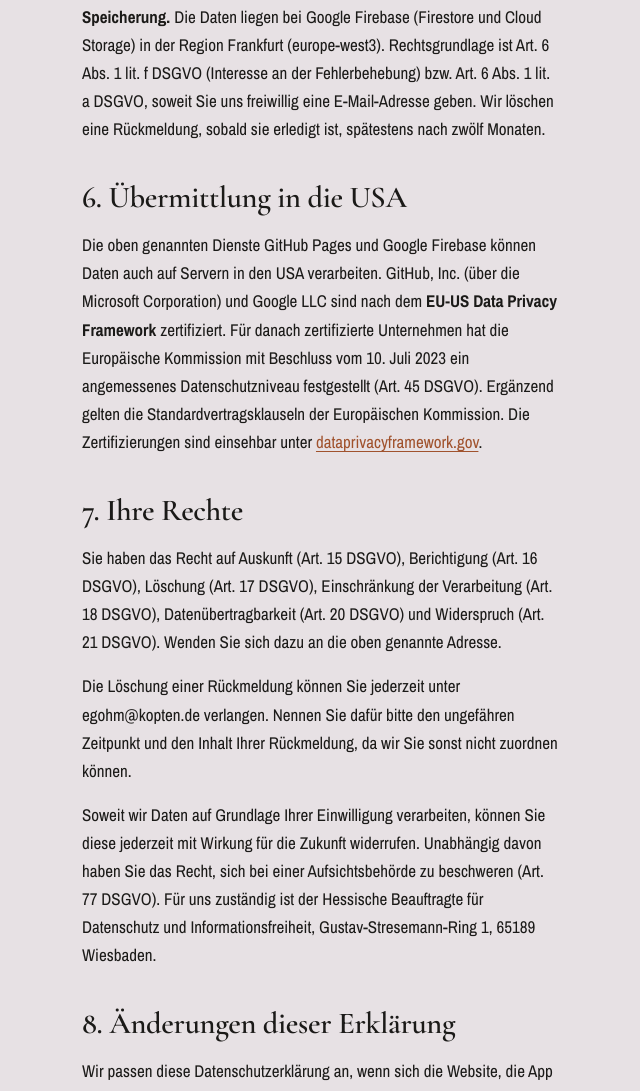
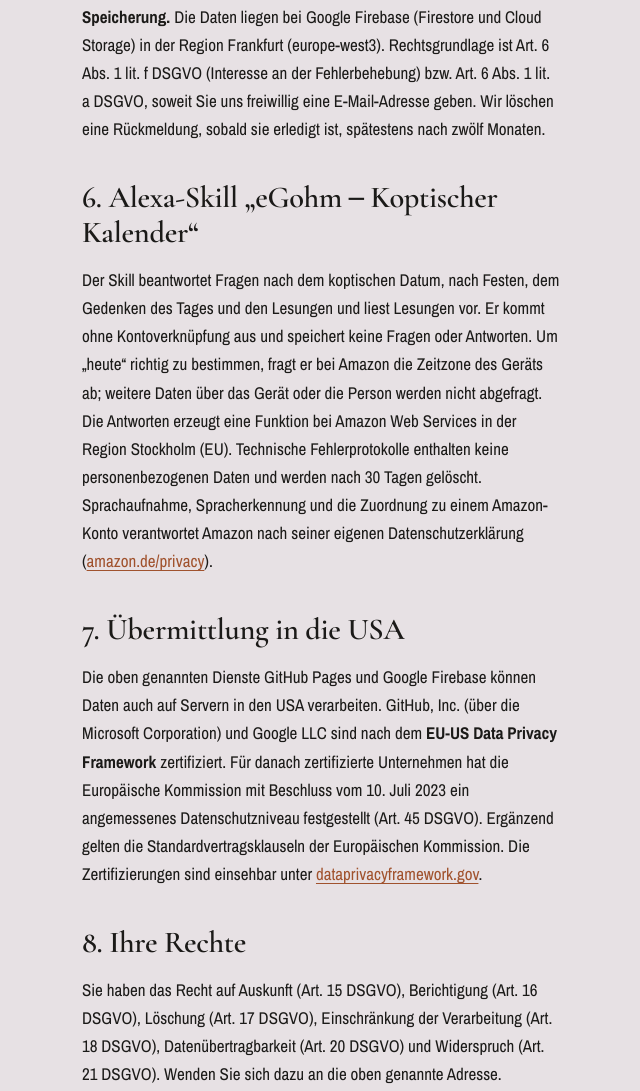
Before and after one commit to StMarkus/egohm-website, a plain HTML site: page datenschutz/index.html in a window 1280 px wide. Shown: the part 3319-4410 px from the top of the page, without its empty margins (319-959 px from the left). Drawn offline with Linux system fonts and the light colour scheme.

Commit message:
Update privacy policy and data transfer sections; add details about Alexa skill and adjust section numbering

```diff
--- a/datenschutz/index.html
+++ b/datenschutz/index.html
@@ -198,7 +198,23 @@
             Monaten.
           </p>
 
-          <h2>6. Übermittlung in die USA</h2>
+          <h2>6. Alexa-Skill „eGohm – Koptischer Kalender“</h2>
+          <p>
+            Der Skill beantwortet Fragen nach dem koptischen Datum, nach Festen,
+            dem Gedenken des Tages und den Lesungen und liest Lesungen vor. Er
+            kommt ohne Kontoverknüpfung aus und speichert keine Fragen oder
+            Antworten. Um „heute“ richtig zu bestimmen, fragt er bei Amazon die
+            Zeitzone des Geräts ab; weitere Daten über das Gerät oder die Person
+            werden nicht abgefragt. Die Antworten erzeugt eine Funktion bei
+            Amazon Web Services in der Region Stockholm (EU). Technische
+            Fehlerprotokolle enthalten keine personenbezogenen Daten und werden
+            nach 30 Tagen gelöscht. Sprachaufnahme, Spracherkennung und die
+            Zuordnung zu einem Amazon-Konto verantwortet Amazon nach seiner
+            eigenen Datenschutzerklärung
+            (<a href="https://www.amazon.de/privacy">amazon.de/privacy</a>).
+          </p>
+
+          <h2>7. Übermittlung in die USA</h2>
           <p>
             Die oben genannten Dienste GitHub Pages und Google Firebase können
             Daten auch auf Servern in den USA verarbeiten. GitHub, Inc. (über
@@ -214,7 +230,7 @@
             >.
           </p>
 
-          <h2>7. Ihre Rechte</h2>
+          <h2>8. Ihre Rechte</h2>
           <p>
             Sie haben das Recht auf Auskunft (Art. 15 DSGVO), Berichtigung (Art.
             16 DSGVO), Löschung (Art. 17 DSGVO), Einschränkung der Verarbeitung
@@ -237,7 +253,7 @@
             Informationsfreiheit, Gustav-Stresemann-Ring 1, 65189 Wiesbaden.
           </p>
 
-          <h2>8. Änderungen dieser Erklärung</h2>
+          <h2>9. Änderungen dieser Erklärung</h2>
           <p>
             Wir passen diese Datenschutzerklärung an, wenn sich die Website, die
             App oder die rechtlichen Anforderungen ändern.
```
Also changed, not shown: en/privacy/index.html (+17 -3 lines).
